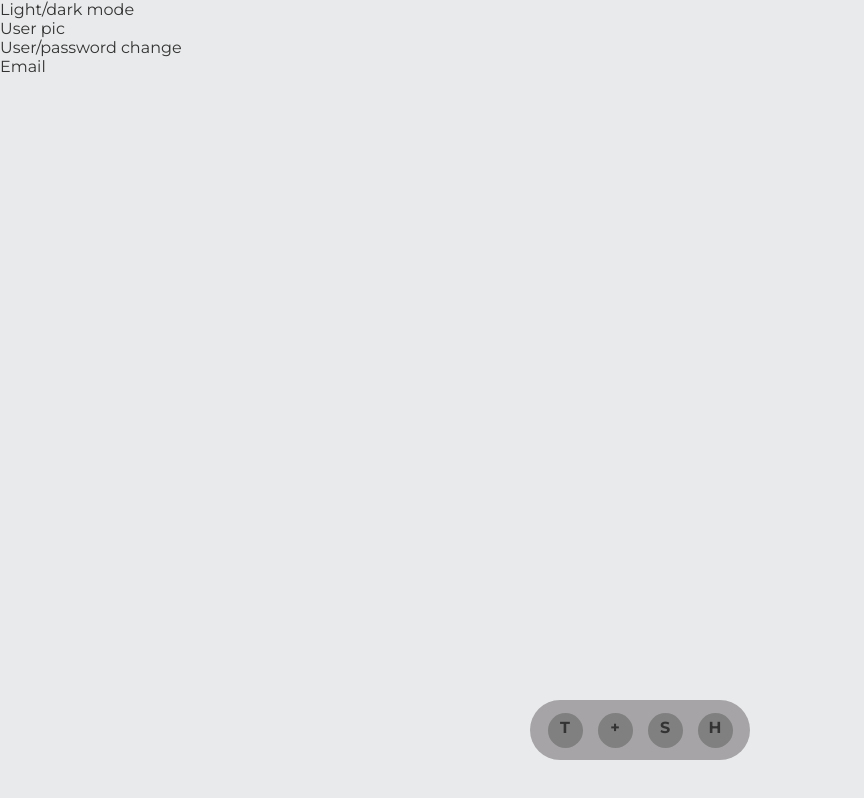
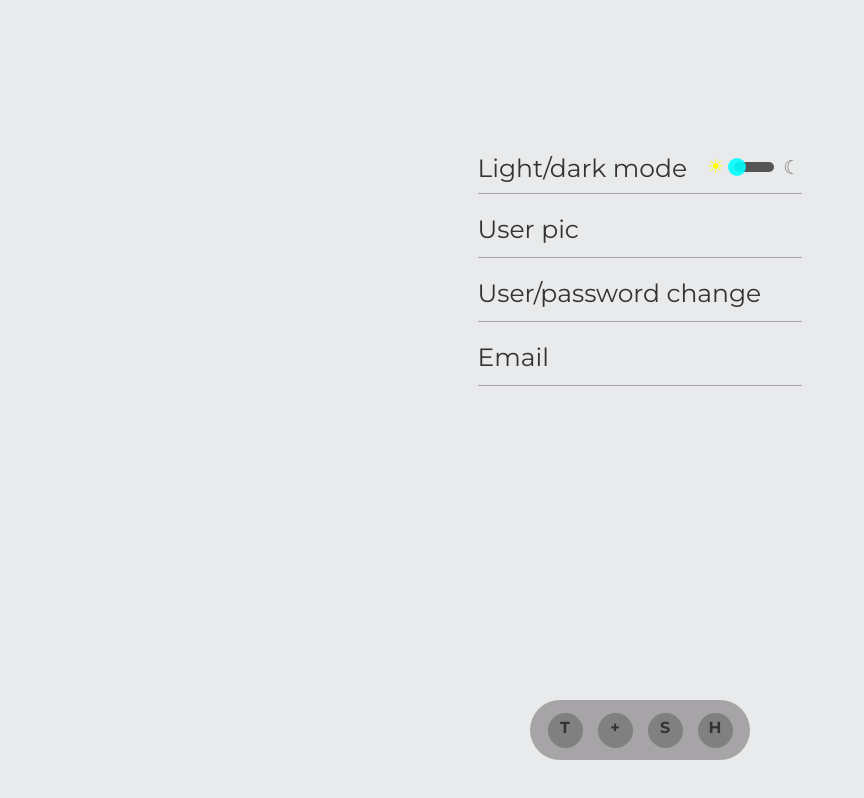
Before and after one commit to waltvik/codecool-notes-frontend, a React (Create React App) app: page /settings in a window 1280 px wide. Shown: the whole page, without its empty margins (0-864 px from the left). Built offline with nearby package versions, Linux system fonts and the light colour scheme.

Commit message:
settings page ui done

```diff
--- a/src/pages/settings/SettingsPage.js
+++ b/src/pages/settings/SettingsPage.js
@@ -1,14 +1,37 @@
 import React from "react";
 import Menu from "../../components/Menu";
+import "./settings.css";
 
 const SettingsPage = () => {
+  const darkMode = localStorage.getItem("dark");
+
   return (
     <div>
       <div className="settings-container">
-        <div>Light/dark mode</div>
-        <div>User pic</div>
-        <div>User/password change</div>
-        <div>Email</div>
+        <div className="toggle-settings-container">
+          <span className="light-mode-settings">Light/dark mode</span>
+          <span className="toggle-container">
+            <span style={{ color: darkMode ? "grey" : "yellow" }}>☀︎</span>
+            <span className="toggle">
+              <input
+                checked={darkMode}
+                // onChange={() => setDarkMode((prevMode) => !prevMode)}
+                id="checkbox"
+                className="checkbox"
+                type="checkbox"
+              />
+              <label htmlFor="checkbox" />
+            </span>
+            <span style={{ color: darkMode ? "slateblue" : "grey" }}>☾</span>
+            {/* <button onClick={() => setDarkMode(prevMode => !prevMode)}>
+          Toggle
+        </button> */}
+          </span>
+        </div>
+
+        <div className="settings-item">User pic</div>
+        <div className="settings-item">User/password change</div>
+        <div className="settings-item">Email</div>
       </div>
       <Menu />
     </div>
--- a/src/pages/settings/settings.css
+++ b/src/pages/settings/settings.css
@@ -0,0 +1,26 @@
+.settings-container {
+  display: grid;
+  grid-template-rows: 1fr 1fr 1fr 1fr;
+  width: 100%;
+  padding-top: 150px;
+  justify-content: center;
+}
+
+.settings-item {
+  border-bottom: solid 1px #a6a4a6;
+  font-size: 25px;
+  margin-bottom: 20px;
+}
+.toggle-settings-container {
+  display: inline;
+  border-bottom: solid 1px #a6a4a6;
+  margin-bottom: 20px;
+}
+
+.light-mode-settings {
+  float: left;
+  margin-top: 3px;
+  padding-right: 20px;
+  padding-bottom: 10px;
+  font-size: 25px;
+}
```
